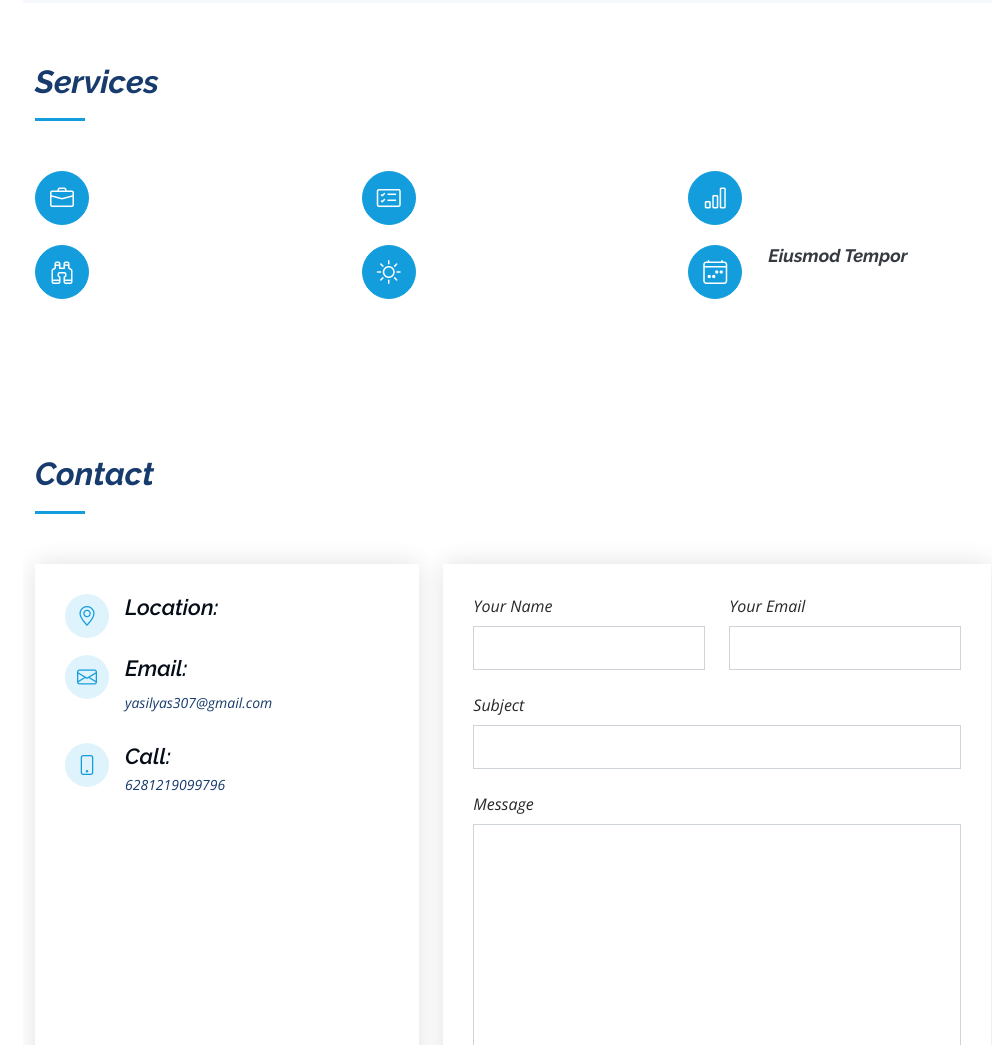
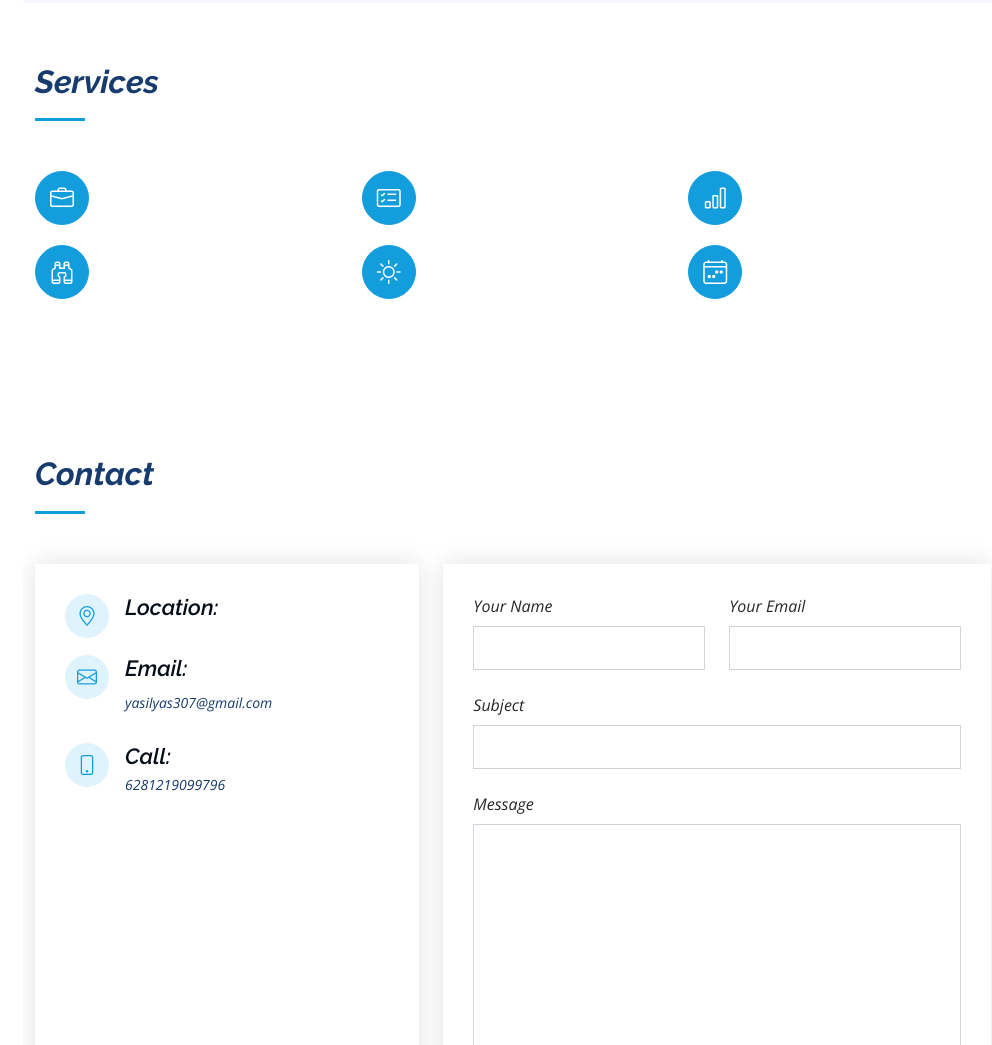
Before and after one commit to yasilyas/yasilyas.github.io, a plain HTML site: page index.html in a window 1280 px wide. Shown: the part 3331-4376 px from the top of the page, without its empty margins (277-1269 px from the left). Drawn offline with nearby package versions, Linux system fonts and the light colour scheme.

Commit message:
index.html

```diff
--- a/index.html
+++ b/index.html
@@ -372,7 +372,7 @@
           </div>
           <div class="col-lg-4 col-md-6 icon-box" data-aos="fade-up" data-aos-delay="500">
             <div class="icon"><i class="bi bi-calendar4-week"></i></div>
-            <h4 class="title"><a href="">Eiusmod Tempor</a></h4>
+            <h4 class="title"><a href=""></a></h4>
             <p class="description"></p>
           </div>
         </div>
```
